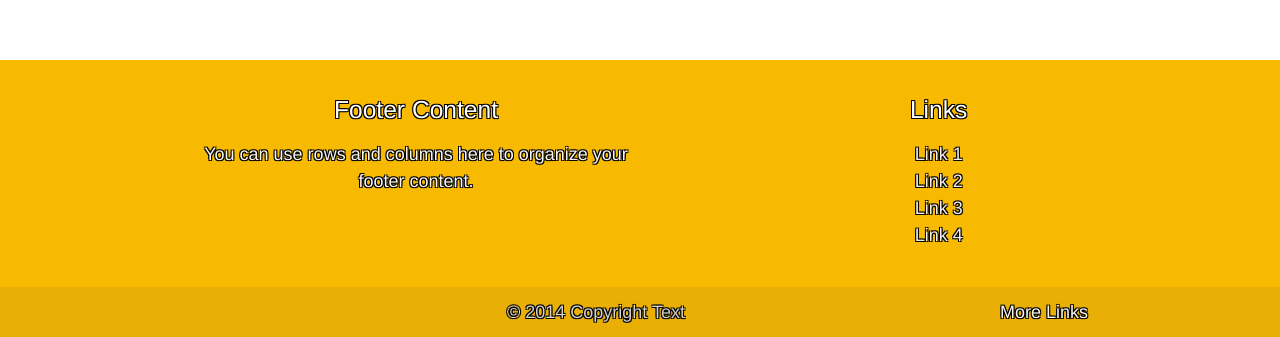
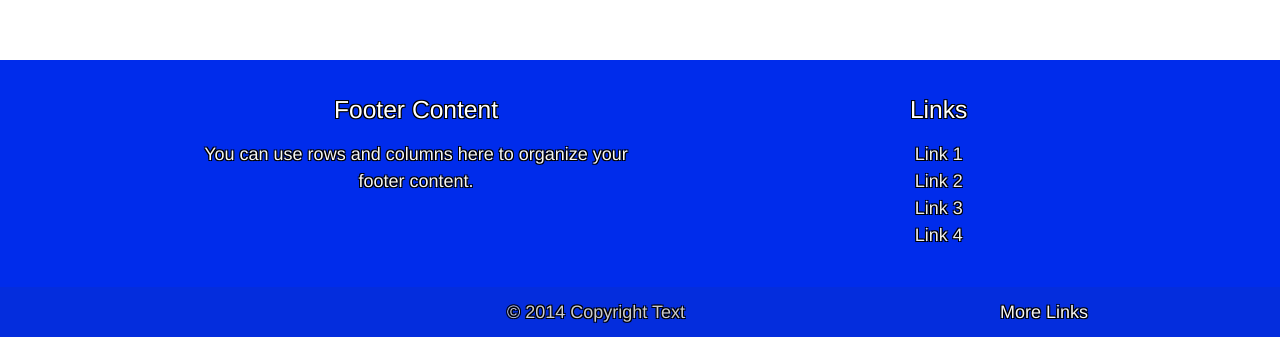
Before and after one commit to Fanoo211/page-cripto, a Vue app: page / in a window 1280 px wide. Shown: the part 674-1011 px from the top of the page. Built offline with nearby package versions, Linux system fonts and the light colour scheme.

Commit message:
Logo y cambio de color

```diff
--- a/public/index.html
+++ b/public/index.html
@@ -9,6 +9,7 @@
     <link rel="preconnect" href="https://fonts.googleapis.com">
     <link rel="preconnect" href="https://fonts.gstatic.com" crossorigin>
     <link href="https://fonts.googleapis.com/css2?family=Noto+Sans:wght@700&display=swap" rel="stylesheet">
+    <link href="https://fonts.googleapis.com/css2?family=Dancing+Script:wght@400;600&family=Noto+Sans:wght@700&display=swap" rel="stylesheet">
     <title>CriptoBuy</title>
   </head>
   <body>
--- a/src/components/DropdownMenu.vue
+++ b/src/components/DropdownMenu.vue
@@ -1,6 +1,6 @@
 <template>
   <div>
-    <a class="dropdown-trigger valign-wrapper" href="#" data-target="dropdown1" style="font-size: 18px">Transacciones <span class="material-symbols-outlined right icon-spacing">currency_exchange</span></a>
+    <a class="dropdown-trigger valign-wrapper" href="#" data-target="dropdown1" style="font-size: 16px">Transacciones <span class="material-symbols-outlined right icon-spacing">currency_exchange</span></a>
     <ul id="dropdown1" class="dropdown-content">
       <li>
         <router-link :to="{ name: 'CompraView' }" class="valign-wrapper titles">
@@ -36,7 +36,7 @@ export default {
 }
 
 .dropdown-content{
-  background-color: #F8BA00;
+  background-color: #002CEB;
 }
 
 .titles{
--- a/src/components/Footer.vue
+++ b/src/components/Footer.vue
@@ -34,7 +34,7 @@ export default{
 
 <style scoped>
 .page-footer{
-  background-color: #F8BA00;
+  background-color: #002CEB;
   font-size: 18px;
   color: white;
   text-shadow: -1px -1px 0 black, 1px -1px 0 black, -1px 1px 0 black, 1px 1px 0 black;
```
Also changed, not shown: src/assets/logoPage.png (added).
